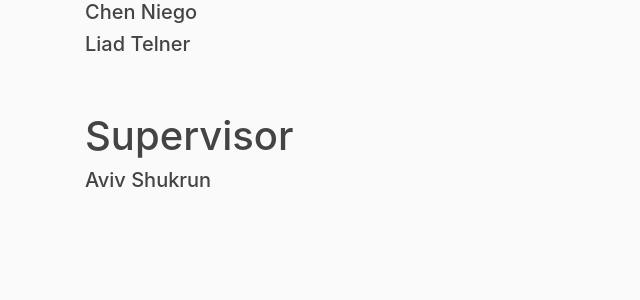
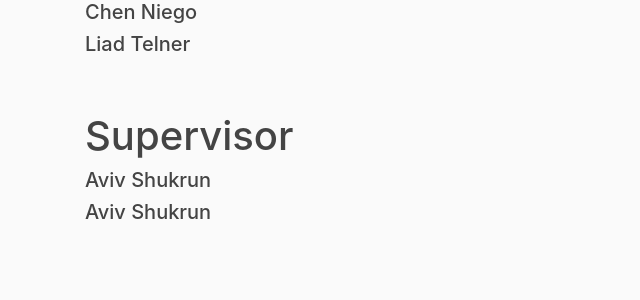
Before and after one commit to GalTayeb/SitterExpress, a Django app: template babySitter/templates/babySitter/about.html in a window 1280 px wide. Shown: the part 232-532 px from the top of the page, without its empty margins (0-640 px from the left). Run offline with Django 3.2, Linux system fonts and the light colour scheme; the template is opened without the code that fills it, so the values that code supplies are empty; some libraries are stand-ins or nearby versions.

Commit message:
Test Update

```diff
--- a/babySitter/templates/babySitter/about.html
+++ b/babySitter/templates/babySitter/about.html
@@ -9,4 +9,5 @@
     <br><br>
     <h1>Supervisor</h1>
     <h5>Aviv Shukrun</h5>
+    <h5>Aviv Shukrun</h5>
 {% endblock content %}
```
